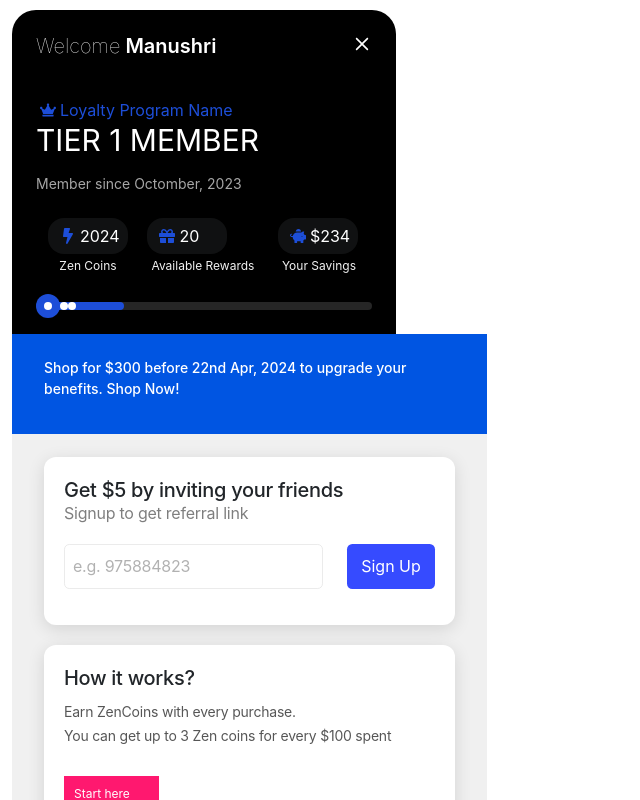
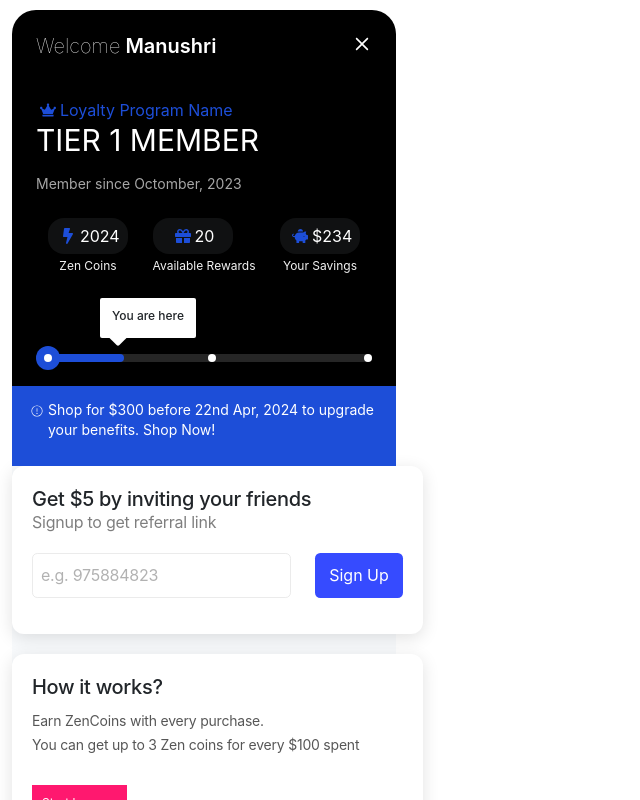
Before and after one commit to ShrutiMoradiy/new-projrct, a React (Create React App) app: page / in a window 1280 px wide. Shown: the top 800 px of the page, without its empty margins (0-640 px from the left). Built offline with nearby package versions, Linux system fonts and the light colour scheme.

Commit message:
add changes

```diff
--- a/src/App.css
+++ b/src/App.css
@@ -55,9 +55,9 @@ p {
   text-align: left;
 
 }
-.form-range {
+  .form-range {
     margin-top: 35px;
-  } */
+  }
 .form-label {
   display: inline-grid;
   padding: 0 39px;
@@ -112,7 +112,7 @@ p {
 
 
 }
-/* .App-header .cnl {
+.App-header .cnl {
   display: flex;
   flex-direction: column;
   align-items: left;
--- a/src/App.js
+++ b/src/App.js
@@ -2,6 +2,7 @@ import logo from './logo.svg';
 import './App.css';
 import { FaArrowUp, FaCheckDouble, FaCrown, FaBolt, FaGift, FaPiggyBank, FaRocketchat, FaCoins  } from "react-icons/fa";
 import { CgClose } from "react-icons/cg";
+import { PiWarningCircleLight } from "react-icons/pi";
 
 function App() {
   return (
@@ -21,57 +22,47 @@ function App() {
             <div className='text-white'>
               <button className='bg-gray-400 rounded-2xl w-20 h-9 bg-opacity-10 teaxt-center flex items-center text-center p-2'>
               <span className='text-blue-700 p-1'> <FaBolt /> </span>2024</button>
-              <p className="text-xs tetx-normal text-center p-1 opacity-95">Zen Coins</p>
+              <p className="text-xs tetx-normal text-center pt-1 opacity-95">Zen Coins</p>
             </div>
 
             <div className='text-white'>
-              <button className='bg-gray-400 rounded-2xl w-20 h-9 bg-opacity-10 teaxt-center flex items-center text-center p-2'>
+              <button className='bg-gray-400 rounded-2xl min-w-20 h-9 bg-opacity-10 flex items-center justify-center p-2'>
               <span className='text-blue-700 p-1'> <FaGift /> </span> 20</button>
-              <p className="text-xs tetx-normal text-center p-1 opacity-95">Available Rewards</p>
+              <p className="text-xs tetx-normal text-center pt-1 opacity-95">Available Rewards</p>
             </div>
 
             <div className='text-white'>
               <button className='bg-gray-400 rounded-2xl w-20 h-9 bg-opacity-10 teaxt-center flex items-center text-center p-2'>
               <span className='text-blue-700 p-1'> <FaPiggyBank /> </span> $234</button>
-              <p className="text-xs tetx-normal text-center p-1 opacity-95">Your Savings</p>
+              <p className="text-xs tetx-normal text-center pt-1 opacity-95">Your Savings</p>
             </div>
 
           </div>
 
-          <div className='bg-neutral-800 min-w-80 h-2 rounded mt-4 items-center flex'>
+          <div className='w-24 h-10 bg-white rounded-sm flex ml-16 mt-4 justify-center'>
+            <p className='text-xs font-medium pt-2.5'>You are here
+              <div className='bg-white origin-center rotate-45 rounded-br-sm w-3 h-3 mt-2'></div>
+            </p>
+          </div>
+
+          <div className='bg-neutral-800 min-w-80 h-2 rounded mt-3 items-center justify-between flex'>
             <div className='bg-blue-700 w-6 h-6 rounded-full p-2'>
               <div className='bg-blue-700 w-20 h-2 rounded flex justify-between'>
                 <div className='bg-white w-2 h-2 rounded'></div>
               </div>
-
             </div>
-
             <div className='bg-white w-2 h-2 rounded'></div>
-                <div className='bg-white w-2 h-2 rounded'></div>
+            <div className='bg-white w-2 h-2 rounded'></div>
           </div>
 
-        {/* <div className="container">
-          <div class="message-box bg-white">
-                <div class="my-message">
-                  <p className='msg-1'>You are here</p>
-                </div>
-              </div>
-          <input type="range" className="form-range" id="customRange1"></input>
-          <label for="customRange1" className="form-label">Tier 1 </label>
-          <label for="customRange1" className="form-label">Tier 2 <span className='tier'>10000</span></label>
-          <label for="customRange1" className="form-label">Tier 3 <span className='tier'>10000</span></label>
-        </div> */}
-
-
-
         </div>
-        <div className='container sub-cont'>
-          <p className='shop-bene'>Shop for $300 before 22nd Apr, 2024 to upgrade your benefits. Shop Now!</p>
+        <div className='container bg-blue-700 w-96 h-20 inline-block p-3.5'>
+          <p className='text-white flex text-sm'> <span className='p-1'> <PiWarningCircleLight /> </span> Shop for $300 before 22nd Apr, 2024 to upgrade your benefits. Shop Now!</p>
         </div>
 
       </div>
       <div className='container'>
-          <div className='sin-in'>
+          <div className='bg-slate-50 w-96'>
             <div className='container bg-white con-frd'>
               <h4 className='sin-hadding'>Get $5 by inviting your friends</h4>
               <p className='sin-subhad'>Signup to get referral link</p>
```
